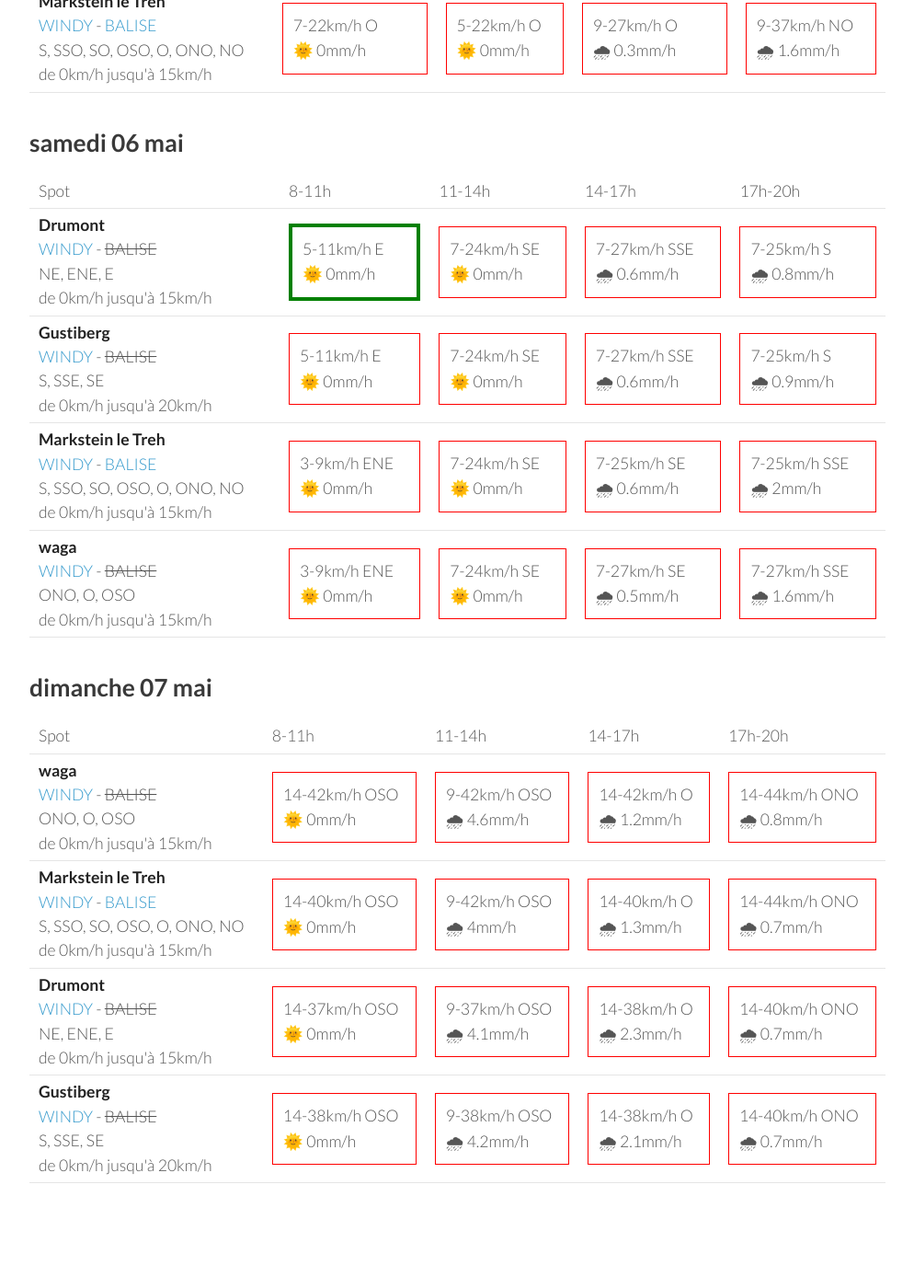
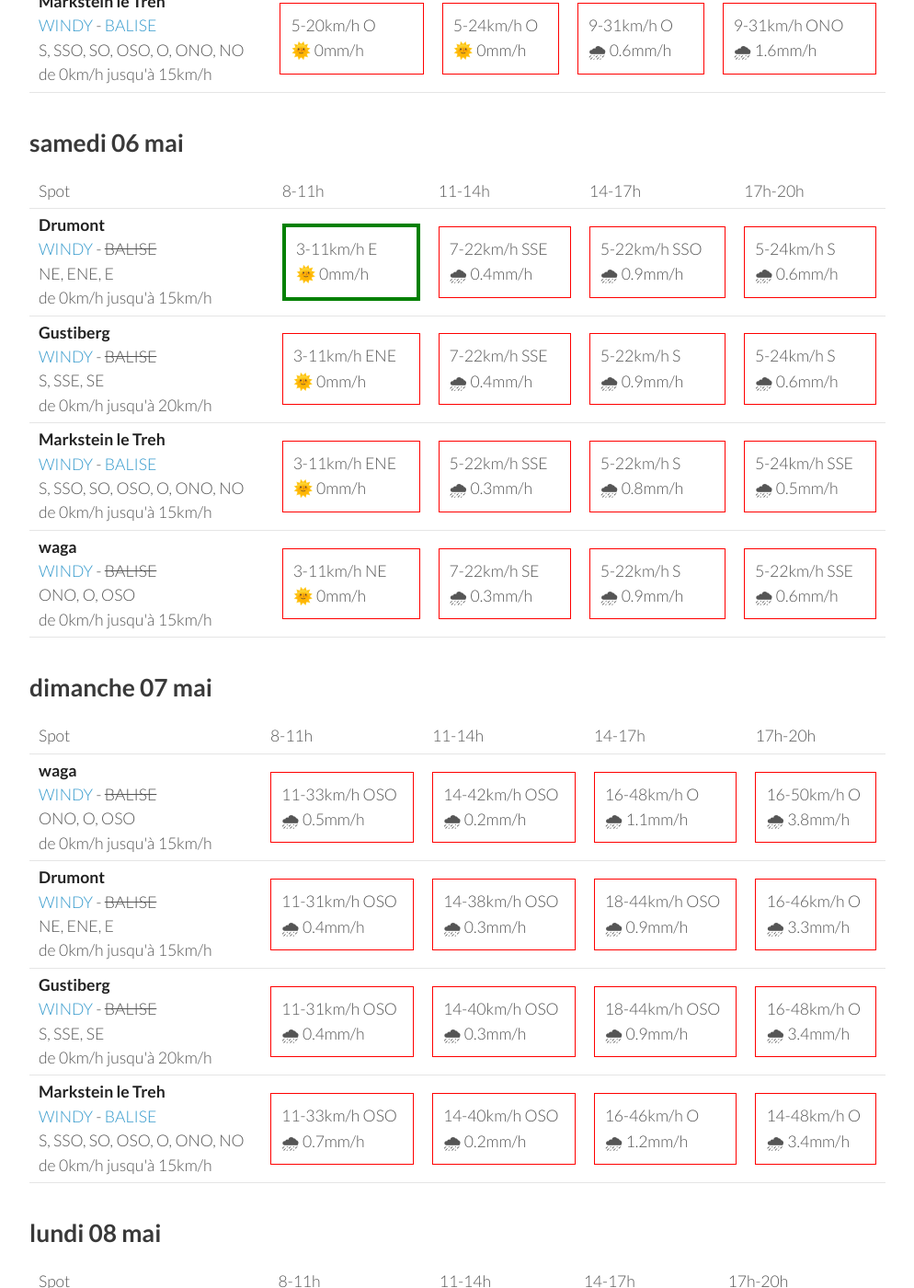
Before and after one commit to parapente-dans-le-nord/parapente-dans-le-nord.github.io, a Jekyll site: the page built from vosges.markdown, in a window 1280 px wide and 1400 px high, scrolled down 1918 px. Shown: the whole window at 92% size, without its empty margins (26-1020 px from the left). Built offline with Jekyll 4.4.1, drawn with Linux system fonts in a browser that asks for light colours; some of the changed text lies outside the part shown.

Commit message:
update index.markdown

```diff
--- a/vosges.markdown
+++ b/vosges.markdown
@@ -32,16 +32,6 @@ page mise à jour le mercredi 03 mai 06:16
 
     </tr>
 <tr>
-        <td><strong>waga</strong><br><a href="https://windy.com/47.903/6.996?47.900,6.983,15">WINDY</a> - <span class="no-balise"> BALISE </span><br> <span class="vent-favorable">ONO, O, OSO</span><br><span class="force-vent">de 0km/h jusqu'à 15km/h</span> </td>
-
-            <td><div class="not-flyable"><p>1-12km/h E</p><p>🌞 0mm/h</p></div></td>
-            <td><div class="not-flyable"><p>5-22km/h E</p><p>🌞 0mm/h</p></div></td>
-            <td><div class="not-flyable"><p>11-33km/h E</p><p>🌞 0mm/h</p></div></td>
-            <td><div class="not-flyable"><p>9-29km/h E</p><p>🌞 0mm/h</p></div></td>
-
-
-    </tr>
-<tr>
         <td><strong>Markstein le Treh</strong><br><a href="https://windy.com/47.926/7.012?47.505,7.012,8,m:eY1agmQ">WINDY</a> - <span class=""><a href="http://www.balisemeteo.com/balise.php?idBalise=136">BALISE</a> </span><br> <span class="vent-favorable">S, SSO, SO, OSO, O, ONO, NO</span><br><span class="force-vent">de 0km/h jusqu'à 15km/h</span> </td>
 
             <td><div class="not-flyable"><p>20-48km/h ENE</p><p>🌞 0mm/h</p></div></td>
@@ -58,6 +48,16 @@ page mise à jour le mercredi 03 mai 06:16
             <td><div class="not-flyable"><p>12-33km/h E</p><p>🌞 0mm/h</p></div></td>
             <td><div class="not-flyable"><p>12-31km/h ESE</p><p>🌞 0mm/h</p></div></td>
             <td><div class="not-flyable"><p>11-31km/h E</p><p>🌞 0mm/h</p></div></td>
+
+
+    </tr>
+<tr>
+        <td><strong>waga</strong><br><a href="https://windy.com/47.903/6.996?47.900,6.983,15">WINDY</a> - <span class="no-balise"> BALISE </span><br> <span class="vent-favorable">ONO, O, OSO</span><br><span class="force-vent">de 0km/h jusqu'à 15km/h</span> </td>
+
+            <td><div class="not-flyable"><p>9-31km/h ENE</p><p>🌞 0mm/h</p></div></td>
+            <td><div class="not-flyable"><p>11-33km/h ENE</p><p>🌞 0mm/h</p></div></td>
+            <td><div class="not-flyable"><p>14-42km/h E</p><p>🌞 0mm/h</p></div></td>
+            <td><div class="not-flyable"><p>12-40km/h ENE</p><p>🌞 0mm/h</p></div></td>
 
 
     </tr>
@@ -98,22 +98,22 @@ page mise à jour le mercredi 03 mai 06:16
 
     </tr>
 <tr>
-        <td><strong>waga</strong><br><a href="https://windy.com/47.903/6.996?47.900,6.983,15">WINDY</a> - <span class="no-balise"> BALISE </span><br> <span class="vent-favorable">ONO, O, OSO</span><br><span class="force-vent">de 0km/h jusqu'à 15km/h</span> </td>
-
-            <td><div class="not-flyable"><p>1-3km/h E</p><p>🌞 0mm/h</p></div></td>
-            <td><div class="not-flyable"><p>3-14km/h SSO</p><p>🌞 0mm/h</p></div></td>
-            <td><div class="not-flyable"><p>7-20km/h SSE</p><p>🌞 0mm/h</p></div></td>
-            <td><div class="not-flyable"><p>7-20km/h SE</p><p>🌞 0mm/h</p></div></td>
-
-
-    </tr>
-<tr>
         <td><strong>Drumont</strong><br><a href="https://windy.com/47.898/6.919?47.687,6.919,9,m:eYYagmG">WINDY</a> - <span class="no-balise"> BALISE </span><br> <span class="vent-favorable">NE, ENE, E</span><br><span class="force-vent">de 0km/h jusqu'à 15km/h</span> </td>
 
             <td><div class="not-flyable"><p>7-14km/h ESE</p><p>🌞 0mm/h</p></div></td>
             <td><div class="not-flyable"><p>3-18km/h SSE</p><p>🌞 0mm/h</p></div></td>
             <td><div class="not-flyable"><p>5-16km/h SE</p><p>🌞 0mm/h</p></div></td>
             <td><div class="not-flyable"><p>5-16km/h SE</p><p>🌞 0mm/h</p></div></td>
+
+
+    </tr>
+<tr>
+        <td><strong>waga</strong><br><a href="https://windy.com/47.903/6.996?47.900,6.983,15">WINDY</a> - <span class="no-balise"> BALISE </span><br> <span class="vent-favorable">ONO, O, OSO</span><br><span class="force-vent">de 0km/h jusqu'à 15km/h</span> </td>
+
+            <td><div class="not-flyable"><p>5-20km/h SSE</p><p>🌞 0mm/h</p></div></td>
+            <td><div class="not-flyable"><p>5-20km/h SSE</p><p>🌞 0mm/h</p></div></td>
+            <td><div class="not-flyable"><p>5-20km/h SO</p><p>🌞 0mm/h</p></div></td>
+            <td><div class="not-flyable"><p>9-27km/h SSO</p><p>🌞 0mm/h</p></div></td>
 
 
     </tr>
@@ -136,40 +136,40 @@ page mise à jour le mercredi 03 mai 06:16
 <tr>
         <td><strong>waga</strong><br><a href="https://windy.com/47.903/6.996?47.900,6.983,15">WINDY</a> - <span class="no-balise"> BALISE </span><br> <span class="vent-favorable">ONO, O, OSO</span><br><span class="force-vent">de 0km/h jusqu'à 15km/h</span> </td>
 
-            <td><div class="not-flyable"><p>7-22km/h ONO</p><p>🌞 0mm/h</p></div></td>
-            <td><div class="not-flyable"><p>5-22km/h O</p><p>🌞 0mm/h</p></div></td>
-            <td><div class="not-flyable"><p>9-27km/h O</p><p>🌧 0.3mm/h</p></div></td>
-            <td><div class="not-flyable"><p>9-38km/h NO</p><p>🌧 1.4mm/h</p></div></td>
+            <td><div class="not-flyable"><p>5-20km/h ONO</p><p>🌞 0mm/h</p></div></td>
+            <td><div class="not-flyable"><p>5-24km/h O</p><p>🌞 0mm/h</p></div></td>
+            <td><div class="not-flyable"><p>11-31km/h O</p><p>🌧 0.6mm/h</p></div></td>
+            <td><div class="not-flyable"><p>9-33km/h ONO</p><p>🌧 1.2mm/h</p></div></td>
 
 
     </tr>
 <tr>
         <td><strong>Gustiberg</strong><br><a href="https://windy.com/47.894/6.934?47.891,6.934,15,m:eYYagmI">WINDY</a> - <span class="no-balise"> BALISE </span><br> <span class="vent-favorable">S, SSE, SE</span><br><span class="force-vent">de 0km/h jusqu'à 20km/h</span> </td>
 
-            <td><div class="not-flyable"><p>5-18km/h O</p><p>🌞 0mm/h</p></div></td>
-            <td><div class="not-flyable"><p>5-22km/h O</p><p>🌞 0mm/h</p></div></td>
-            <td><div class="not-flyable"><p>9-25km/h ONO</p><p>🌧 0.3mm/h</p></div></td>
-            <td><div class="not-flyable"><p>9-38km/h NO</p><p>🌧 1.4mm/h</p></div></td>
+            <td><div class="not-flyable"><p>5-16km/h O</p><p>🌞 0mm/h</p></div></td>
+            <td><div class="not-flyable"><p>5-24km/h O</p><p>🌞 0mm/h</p></div></td>
+            <td><div class="not-flyable"><p>11-31km/h O</p><p>🌧 0.3mm/h</p></div></td>
+            <td><div class="not-flyable"><p>11-33km/h ONO</p><p>🌧 0.8mm/h</p></div></td>
 
 
     </tr>
 <tr>
         <td><strong>Drumont</strong><br><a href="https://windy.com/47.898/6.919?47.687,6.919,9,m:eYYagmG">WINDY</a> - <span class="no-balise"> BALISE </span><br> <span class="vent-favorable">NE, ENE, E</span><br><span class="force-vent">de 0km/h jusqu'à 15km/h</span> </td>
 
-            <td><div class="not-flyable"><p>5-18km/h O</p><p>🌞 0mm/h</p></div></td>
-            <td><div class="not-flyable"><p>5-22km/h O</p><p>🌞 0mm/h</p></div></td>
-            <td><div class="not-flyable"><p>9-25km/h ONO</p><p>🌧 0.3mm/h</p></div></td>
-            <td><div class="not-flyable"><p>9-38km/h NO</p><p>🌧 1.4mm/h</p></div></td>
+            <td><div class="not-flyable"><p>5-16km/h O</p><p>🌞 0mm/h</p></div></td>
+            <td><div class="not-flyable"><p>5-24km/h O</p><p>🌞 0mm/h</p></div></td>
+            <td><div class="not-flyable"><p>11-31km/h O</p><p>🌧 0.3mm/h</p></div></td>
+            <td><div class="not-flyable"><p>11-33km/h ONO</p><p>🌧 0.7mm/h</p></div></td>
 
 
     </tr>
 <tr>
         <td><strong>Markstein le Treh</strong><br><a href="https://windy.com/47.926/7.012?47.505,7.012,8,m:eY1agmQ">WINDY</a> - <span class=""><a href="http://www.balisemeteo.com/balise.php?idBalise=136">BALISE</a> </span><br> <span class="vent-favorable">S, SSO, SO, OSO, O, ONO, NO</span><br><span class="force-vent">de 0km/h jusqu'à 15km/h</span> </td>
 
-            <td><div class="not-flyable"><p>7-22km/h O</p><p>🌞 0mm/h</p></div></td>
-            <td><div class="not-flyable"><p>5-22km/h O</p><p>🌞 0mm/h</p></div></td>
-            <td><div class="not-flyable"><p>9-27km/h O</p><p>🌧 0.3mm/h</p></div></td>
-            <td><div class="not-flyable"><p>9-37km/h NO</p><p>🌧 1.6mm/h</p></div></td>
+            <td><div class="not-flyable"><p>5-20km/h O</p><p>🌞 0mm/h</p></div></td>
+            <td><div class="not-flyable"><p>5-24km/h O</p><p>🌞 0mm/h</p></div></td>
+            <td><div class="not-flyable"><p>9-31km/h O</p><p>🌧 0.6mm/h</p></div></td>
+            <td><div class="not-flyable"><p>9-31km/h ONO</p><p>🌧 1.6mm/h</p></div></td>
 
 
     </tr>
@@ -192,40 +192,40 @@ page mise à jour le mercredi 03 mai 06:16
 <tr>
         <td><strong>Drumont</strong><br><a href="https://windy.com/47.898/6.919?47.687,6.919,9,m:eYYagmG">WINDY</a> - <span class="no-balise"> BALISE </span><br> <span class="vent-favorable">NE, ENE, E</span><br><span class="force-vent">de 0km/h jusqu'à 15km/h</span> </td>
 
-            <td><div class="flyable"><p>5-11km/h E</p><p>🌞 0mm/h</p></div></td>
-            <td><div class="not-flyable"><p>7-24km/h SE</p><p>🌞 0mm/h</p></div></td>
-            <td><div class="not-flyable"><p>7-27km/h SSE</p><p>🌧 0.6mm/h</p></div></td>
-            <td><div class="not-flyable"><p>7-25km/h S</p><p>🌧 0.8mm/h</p></div></td>
+            <td><div class="flyable"><p>3-11km/h E</p><p>🌞 0mm/h</p></div></td>
+            <td><div class="not-flyable"><p>7-22km/h SSE</p><p>🌧 0.4mm/h</p></div></td>
+            <td><div class="not-flyable"><p>5-22km/h SSO</p><p>🌧 0.9mm/h</p></div></td>
+            <td><div class="not-flyable"><p>5-24km/h S</p><p>🌧 0.6mm/h</p></div></td>
 
 
     </tr>
 <tr>
         <td><strong>Gustiberg</strong><br><a href="https://windy.com/47.894/6.934?47.891,6.934,15,m:eYYagmI">WINDY</a> - <span class="no-balise"> BALISE </span><br> <span class="vent-favorable">S, SSE, SE</span><br><span class="force-vent">de 0km/h jusqu'à 20km/h</span> </td>
 
-            <td><div class="not-flyable"><p>5-11km/h E</p><p>🌞 0mm/h</p></div></td>
-            <td><div class="not-flyable"><p>7-24km/h SE</p><p>🌞 0mm/h</p></div></td>
-            <td><div class="not-flyable"><p>7-27km/h SSE</p><p>🌧 0.6mm/h</p></div></td>
-            <td><div class="not-flyable"><p>7-25km/h S</p><p>🌧 0.9mm/h</p></div></td>
+            <td><div class="not-flyable"><p>3-11km/h ENE</p><p>🌞 0mm/h</p></div></td>
+            <td><div class="not-flyable"><p>7-22km/h SSE</p><p>🌧 0.4mm/h</p></div></td>
+            <td><div class="not-flyable"><p>5-22km/h S</p><p>🌧 0.9mm/h</p></div></td>
+            <td><div class="not-flyable"><p>5-24km/h S</p><p>🌧 0.6mm/h</p></div></td>
 
 
     </tr>
 <tr>
         <td><strong>Markstein le Treh</strong><br><a href="https://windy.com/47.926/7.012?47.505,7.012,8,m:eY1agmQ">WINDY</a> - <span class=""><a href="http://www.balisemeteo.com/balise.php?idBalise=136">BALISE</a> </span><br> <span class="vent-favorable">S, SSO, SO, OSO, O, ONO, NO</span><br><span class="force-vent">de 0km/h jusqu'à 15km/h</span> </td>
 
-            <td><div class="not-flyable"><p>3-9km/h ENE</p><p>🌞 0mm/h</p></div></td>
-            <td><div class="not-flyable"><p>7-24km/h SE</p><p>🌞 0mm/h</p></div></td>
-            <td><div class="not-flyable"><p>7-25km/h SE</p><p>🌧 0.6mm/h</p></div></td>
-            <td><div class="not-flyable"><p>7-25km/h SSE</p><p>🌧 2mm/h</p></div></td>
+            <td><div class="not-flyable"><p>3-11km/h ENE</p><p>🌞 0mm/h</p></div></td>
+            <td><div class="not-flyable"><p>5-22km/h SSE</p><p>🌧 0.3mm/h</p></div></td>
+            <td><div class="not-flyable"><p>5-22km/h S</p><p>🌧 0.8mm/h</p></div></td>
+            <td><div class="not-flyable"><p>5-24km/h SSE</p><p>🌧 0.5mm/h</p></div></td>
 
 
     </tr>
 <tr>
         <td><strong>waga</strong><br><a href="https://windy.com/47.903/6.996?47.900,6.983,15">WINDY</a> - <span class="no-balise"> BALISE </span><br> <span class="vent-favorable">ONO, O, OSO</span><br><span class="force-vent">de 0km/h jusqu'à 15km/h</span> </td>
 
-            <td><div class="not-flyable"><p>3-9km/h ENE</p><p>🌞 0mm/h</p></div></td>
-            <td><div class="not-flyable"><p>7-24km/h SE</p><p>🌞 0mm/h</p></div></td>
-            <td><div class="not-flyable"><p>7-27km/h SE</p><p>🌧 0.5mm/h</p></div></td>
-            <td><div class="not-flyable"><p>7-27km/h SSE</p><p>🌧 1.6mm/h</p></div></td>
+            <td><div class="not-flyable"><p>3-11km/h NE</p><p>🌞 0mm/h</p></div></td>
+            <td><div class="not-flyable"><p>7-22km/h SE</p><p>🌧 0.3mm/h</p></div></td>
+            <td><div class="not-flyable"><p>5-22km/h S</p><p>🌧 0.9mm/h</p></div></td>
+            <td><div class="not-flyable"><p>5-22km/h SSE</p><p>🌧 0.6mm/h</p></div></td>
 
 
     </tr>
@@ -248,40 +248,40 @@ page mise à jour le mercredi 03 mai 06:16
 <tr>
         <td><strong>waga</strong><br><a href="https://windy.com/47.903/6.996?47.900,6.983,15">WINDY</a> - <span class="no-balise"> BALISE </span><br> <span class="vent-favorable">ONO, O, OSO</span><br><span class="force-vent">de 0km/h jusqu'à 15km/h</span> </td>
 
-            <td><div class="not-flyable"><p>14-42km/h OSO</p><p>🌞 0mm/h</p></div></td>
-            <td><div class="not-flyable"><p>9-42km/h OSO</p><p>🌧 4.6mm/h</p></div></td>
-            <td><div class="not-flyable"><p>14-42km/h O</p><p>🌧 1.2mm/h</p></div></td>
-            <td><div class="not-flyable"><p>14-44km/h ONO</p><p>🌧 0.8mm/h</p></div></td>
+            <td><div class="not-flyable"><p>11-33km/h OSO</p><p>🌧 0.5mm/h</p></div></td>
+            <td><div class="not-flyable"><p>14-42km/h OSO</p><p>🌧 0.2mm/h</p></div></td>
+            <td><div class="not-flyable"><p>16-48km/h O</p><p>🌧 1.1mm/h</p></div></td>
+            <td><div class="not-flyable"><p>16-50km/h O</p><p>🌧 3.8mm/h</p></div></td>
+
+
+    </tr>
+<tr>
+        <td><strong>Drumont</strong><br><a href="https://windy.com/47.898/6.919?47.687,6.919,9,m:eYYagmG">WINDY</a> - <span class="no-balise"> BALISE </span><br> <span class="vent-favorable">NE, ENE, E</span><br><span class="force-vent">de 0km/h jusqu'à 15km/h</span> </td>
+
+            <td><div class="not-flyable"><p>11-31km/h OSO</p><p>🌧 0.4mm/h</p></div></td>
+            <td><div class="not-flyable"><p>14-38km/h OSO</p><p>🌧 0.3mm/h</p></div></td>
+            <td><div class="not-flyable"><p>18-44km/h OSO</p><p>🌧 0.9mm/h</p></div></td>
+            <td><div class="not-flyable"><p>16-46km/h O</p><p>🌧 3.3mm/h</p></div></td>
+
+
+    </tr>
+<tr>
+        <td><strong>Gustiberg</strong><br><a href="https://windy.com/47.894/6.934?47.891,6.934,15,m:eYYagmI">WINDY</a> - <span class="no-balise"> BALISE </span><br> <span class="vent-favorable">S, SSE, SE</span><br><span class="force-vent">de 0km/h jusqu'à 20km/h</span> </td>
+
+            <td><div class="not-flyable"><p>11-31km/h OSO</p><p>🌧 0.4mm/h</p></div></td>
+            <td><div class="not-flyable"><p>14-40km/h OSO</p><p>🌧 0.3mm/h</p></div></td>
+            <td><div class="not-flyable"><p>18-44km/h OSO</p><p>🌧 0.9mm/h</p></div></td>
+            <td><div class="not-flyable"><p>16-48km/h O</p><p>🌧 3.4mm/h</p></div></td>
 
 
     </tr>
 <tr>
         <td><strong>Markstein le Treh</strong><br><a href="https://windy.com/47.926/7.012?47.505,7.012,8,m:eY1agmQ">WINDY</a> - <span class=""><a href="http://www.balisemeteo.com/balise.php?idBalise=136">BALISE</a> </span><br> <span class="vent-favorable">S, SSO, SO, OSO, O, ONO, NO</span><br><span class="force-vent">de 0km/h jusqu'à 15km/h</span> </td>
 
-            <td><div class="not-flyable"><p>14-40km/h OSO</p><p>🌞 0mm/h</p></div></td>
-            <td><div class="not-flyable"><p>9-42km/h OSO</p><p>🌧 4mm/h</p></div></td>
-            <td><div class="not-flyable"><p>14-40km/h O</p><p>🌧 1.3mm/h</p></div></td>
-            <td><div class="not-flyable"><p>14-44km/h ONO</p><p>🌧 0.7mm/h</p></div></td>
-
-
-    </tr>
-<tr>
-        <td><strong>Drumont</strong><br><a href="https://windy.com/47.898/6.919?47.687,6.919,9,m:eYYagmG">WINDY</a> - <span class="no-balise"> BALISE </span><br> <span class="vent-favorable">NE, ENE, E</span><br><span class="force-vent">de 0km/h jusqu'à 15km/h</span> </td>
-
-            <td><div class="not-flyable"><p>14-37km/h OSO</p><p>🌞 0mm/h</p></div></td>
-            <td><div class="not-flyable"><p>9-37km/h OSO</p><p>🌧 4.1mm/h</p></div></td>
-            <td><div class="not-flyable"><p>14-38km/h O</p><p>🌧 2.3mm/h</p></div></td>
-            <td><div class="not-flyable"><p>14-40km/h ONO</p><p>🌧 0.7mm/h</p></div></td>
-
-
-    </tr>
-<tr>
-        <td><strong>Gustiberg</strong><br><a href="https://windy.com/47.894/6.934?47.891,6.934,15,m:eYYagmI">WINDY</a> - <span class="no-balise"> BALISE </span><br> <span class="vent-favorable">S, SSE, SE</span><br><span class="force-vent">de 0km/h jusqu'à 20km/h</span> </td>
-
-            <td><div class="not-flyable"><p>14-38km/h OSO</p><p>🌞 0mm/h</p></div></td>
-            <td><div class="not-flyable"><p>9-38km/h OSO</p><p>🌧 4.2mm/h</p></div></td>
-            <td><div class="not-flyable"><p>14-38km/h O</p><p>🌧 2.1mm/h</p></div></td>
-            <td><div class="not-flyable"><p>14-40km/h ONO</p><p>🌧 0.7mm/h</p></div></td>
+            <td><div class="not-flyable"><p>11-33km/h OSO</p><p>🌧 0.7mm/h</p></div></td>
+            <td><div class="not-flyable"><p>14-40km/h OSO</p><p>🌧 0.2mm/h</p></div></td>
+            <td><div class="not-flyable"><p>16-46km/h O</p><p>🌧 1.2mm/h</p></div></td>
+            <td><div class="not-flyable"><p>14-48km/h O</p><p>🌧 3.4mm/h</p></div></td>
 
 
     </tr>
@@ -289,3 +289,59 @@ page mise à jour le mercredi 03 mai 06:16
 </tbody>
 </table>
 {:/}
+## lundi 08 mai
+
+{::nomarkdown}
+<table>
+  <tbody>
+    <tr>
+      <td>Spot</td>
+      <td>8-11h</td>
+      <td>11-14h</td>
+      <td>14-17h</td>
+      <td>17h-20h</td>
+    </tr>
+<tr>
+        <td><strong>waga</strong><br><a href="https://windy.com/47.903/6.996?47.900,6.983,15">WINDY</a> - <span class="no-balise"> BALISE </span><br> <span class="vent-favorable">ONO, O, OSO</span><br><span class="force-vent">de 0km/h jusqu'à 15km/h</span> </td>
+
+            <td><div class="not-flyable"><p>9-27km/h ONO</p><p>🌞 0mm/h</p></div></td>
+            <td><div class="not-flyable"><p>9-31km/h O</p><p>🌞 0mm/h</p></div></td>
+            <td><div class="not-flyable"><p>12-37km/h O</p><p>🌞 0mm/h</p></div></td>
+            <td><div class="not-flyable"><p>12-38km/h OSO</p><p>🌞 0mm/h</p></div></td>
+
+
+    </tr>
+<tr>
+        <td><strong>Gustiberg</strong><br><a href="https://windy.com/47.894/6.934?47.891,6.934,15,m:eYYagmI">WINDY</a> - <span class="no-balise"> BALISE </span><br> <span class="vent-favorable">S, SSE, SE</span><br><span class="force-vent">de 0km/h jusqu'à 20km/h</span> </td>
+
+            <td><div class="not-flyable"><p>7-22km/h ONO</p><p>🌞 0mm/h</p></div></td>
+            <td><div class="not-flyable"><p>11-29km/h O</p><p>🌞 0mm/h</p></div></td>
+            <td><div class="not-flyable"><p>12-35km/h O</p><p>🌞 0mm/h</p></div></td>
+            <td><div class="not-flyable"><p>14-37km/h OSO</p><p>🌞 0mm/h</p></div></td>
+
+
+    </tr>
+<tr>
+        <td><strong>Markstein le Treh</strong><br><a href="https://windy.com/47.926/7.012?47.505,7.012,8,m:eY1agmQ">WINDY</a> - <span class=""><a href="http://www.balisemeteo.com/balise.php?idBalise=136">BALISE</a> </span><br> <span class="vent-favorable">S, SSO, SO, OSO, O, ONO, NO</span><br><span class="force-vent">de 0km/h jusqu'à 15km/h</span> </td>
+
+            <td><div class="not-flyable"><p>9-25km/h ONO</p><p>🌞 0mm/h</p></div></td>
+            <td><div class="not-flyable"><p>9-29km/h O</p><p>🌞 0mm/h</p></div></td>
+            <td><div class="not-flyable"><p>12-37km/h O</p><p>🌞 0mm/h</p></div></td>
+            <td><div class="not-flyable"><p>12-38km/h OSO</p><p>🌞 0mm/h</p></div></td>
+
+
+    </tr>
+<tr>
+        <td><strong>Drumont</strong><br><a href="https://windy.com/47.898/6.919?47.687,6.919,9,m:eYYagmG">WINDY</a> - <span class="no-balise"> BALISE </span><br> <span class="vent-favorable">NE, ENE, E</span><br><span class="force-vent">de 0km/h jusqu'à 15km/h</span> </td>
+
+            <td><div class="not-flyable"><p>7-22km/h NO</p><p>🌞 0mm/h</p></div></td>
+            <td><div class="not-flyable"><p>11-29km/h O</p><p>🌞 0mm/h</p></div></td>
+            <td><div class="not-flyable"><p>12-35km/h O</p><p>🌞 0mm/h</p></div></td>
+            <td><div class="not-flyable"><p>14-37km/h OSO</p><p>🌞 0mm/h</p></div></td>
+
+
+    </tr>
+
+</tbody>
+</table>
+{:/}
```
Also changed, not shown: other parts of vosges.markdown (+1 -1 lines).
